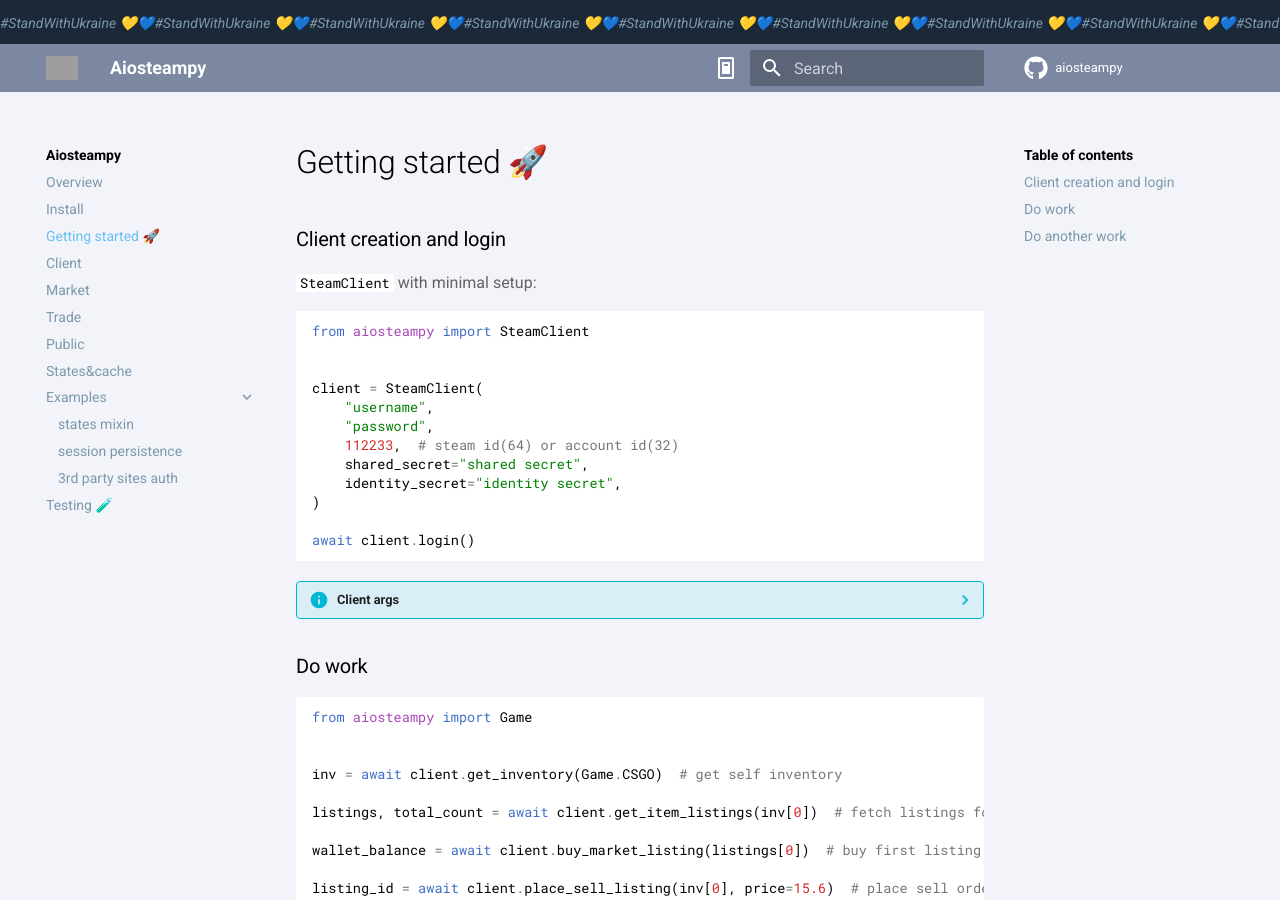
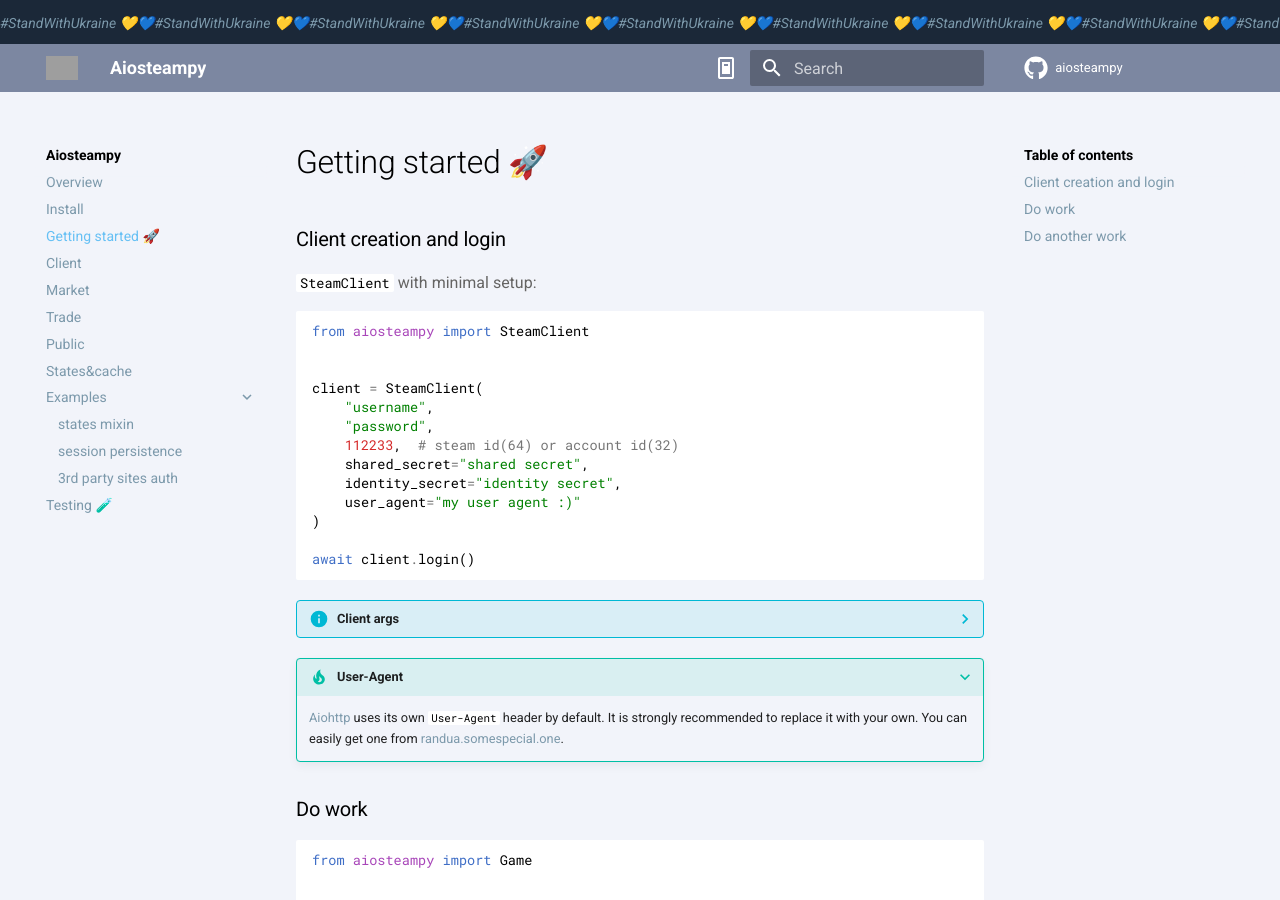
Before and after one commit to somespecialone/aiosteampy, an MkDocs documentation site: the page built from docs/get_started.md, in a window 1280 px wide and 900 px high. Built offline with MkDocs 1.6.1 and Material for MkDocs 9.7.7, drawn with Linux system fonts in a browser that asks for light colours; comment, search, counter and statistics services are not loaded; grey boxes are pictures that could not be loaded.

Commit message:
`User-Agent` advice in docs.

```diff
--- a/docs/get_started.md
+++ b/docs/get_started.md
@@ -12,6 +12,7 @@
     112233,  # steam id(64) or account id(32)
     shared_secret="shared secret",
     identity_secret="identity secret",
+    user_agent="my user agent :)"
 )
 
 await client.login()
@@ -19,6 +20,11 @@
 
 ??? info "Client args"
     Client will retrieve needed data from `steam` if you not pass it. Details [there](client.md#init--login).
+
+???+ tip "User-Agent"
+    [Aiohttp](https://docs.aiohttp.org/en/stable/) uses its own `User-Agent` header by default.
+    It is strongly recommended to replace it with your own.
+    You can easily get one from [randua.somespecial.one](https://randua.somespecial.one).
 
 ### Do work
 
```
Also changed, not shown: 1 other file.
